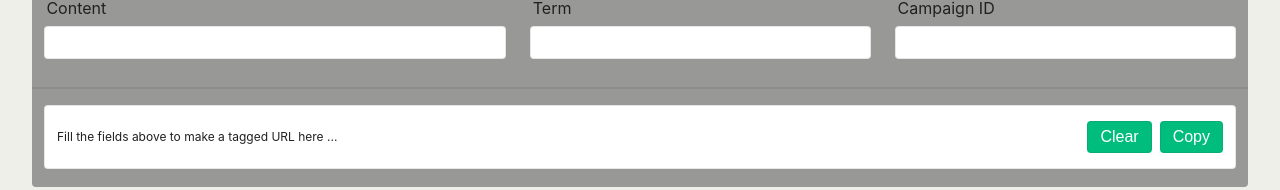
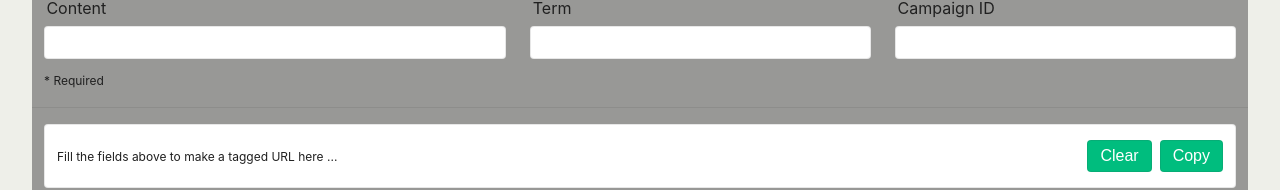
Before and after one commit to juronja/utm-builder, a Vue app: page /manual in a window 1280 px wide. Shown: the part 336-526 px from the top of the page. Built offline with nearby package versions, Linux system fonts and the light colour scheme; no server answers.

Commit message:
added required

```diff
--- a/src/components/UtmBuilderManual.vue
+++ b/src/components/UtmBuilderManual.vue
@@ -22,7 +22,7 @@ const compMedium = computed(() => { if (medium.value == '') { return '' } else {
 const compSource = computed(() => { if (source.value == '') { return '' } else { return '&utm_source=' + source.value } })
 const compContent = computed(() => { if (content.value == '') { return '' } else { return '&utm_content=' + content.value } })
 const compTerm = computed(() => { if (term.value == '') { return '' } else { return '&utm_term=' + term.value } })
-const compCampaignId = computed(() => { if (campaignId.value == '') { return '' } else { return 'utm_id=' + campaignId.value } })
+const compCampaignId = computed(() => { if (campaignId.value == '') { return '' } else { return '&utm_id=' + campaignId.value } })
 const compTags = computed(() => { return (compParam.value + compCampaign.value + compMedium.value + compSource.value + compContent.value + compTerm.value + compCampaignId.value).replace(/\s+/g, '+').replace(/š/g, 's').replace(/ž/g, 'z').replace(/č/g, 'c').replace(/ć/g, 'c').replace(/_/g, '-').replace(/\./g, '-') })
 const compTaggedUrl = computed(() => { return url.value + compTags.value })
 
@@ -121,7 +121,7 @@ async function toClipboardAndSave() {
       <label for="utm-campaignId">Campaign ID</label>
       <input type="text" v-model="campaignId" id="utm-campaignId" />
     </div>
-    <!-- <input type="text" v-model="Content" placeholder="Campaign Name ..." /> -->
+    <p>* Required</p>
   </div>
   <hr>
   <div class="output-box">
@@ -139,6 +139,12 @@ async function toClipboardAndSave() {
 .builder {
   display: flex;
   flex-wrap: wrap;
+}
+
+.builder p {
+  display: block;
+  font-size: 0.75rem;
+  padding: 0 calc(var(--gutter-x)* .5);
 }
 
 .row {
```
